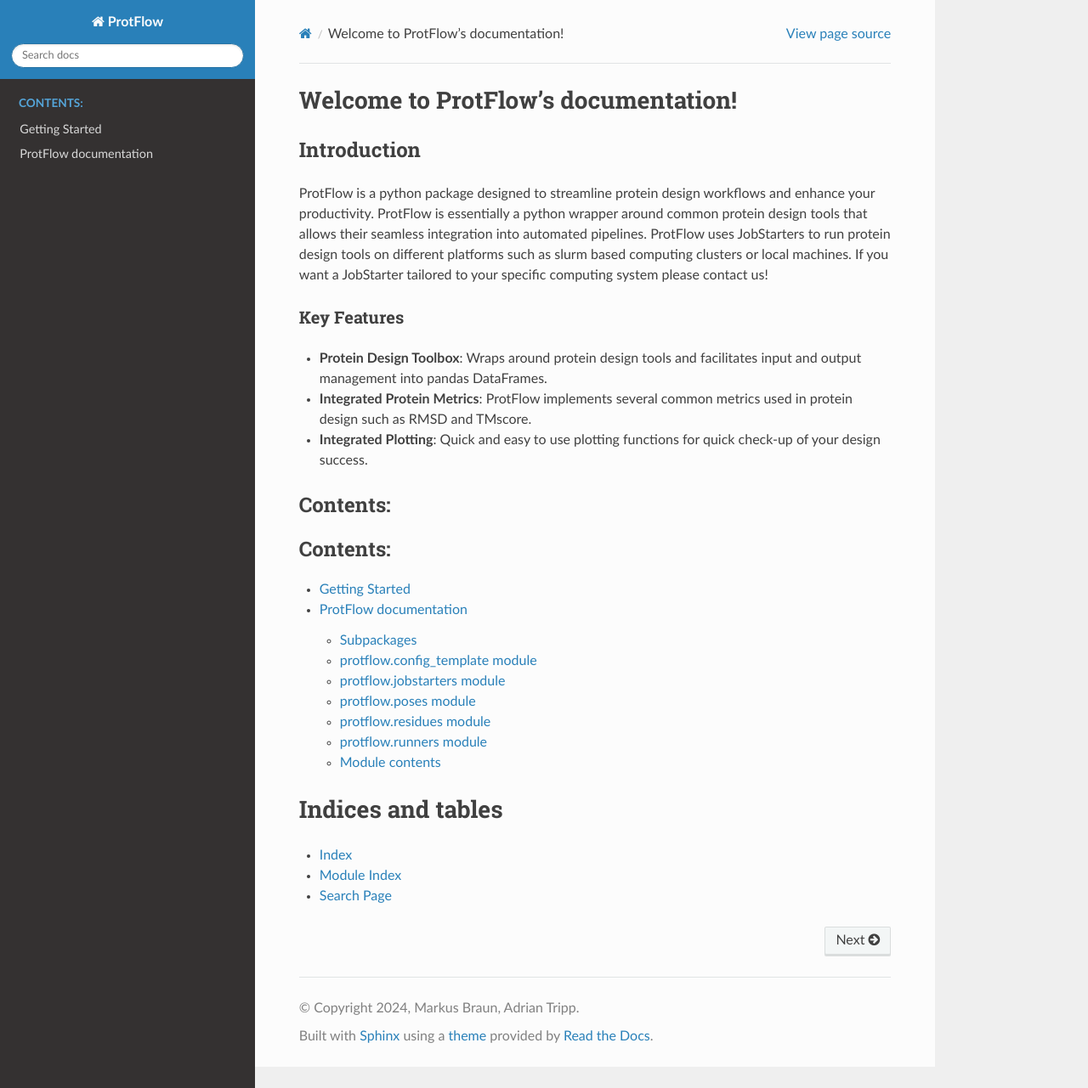
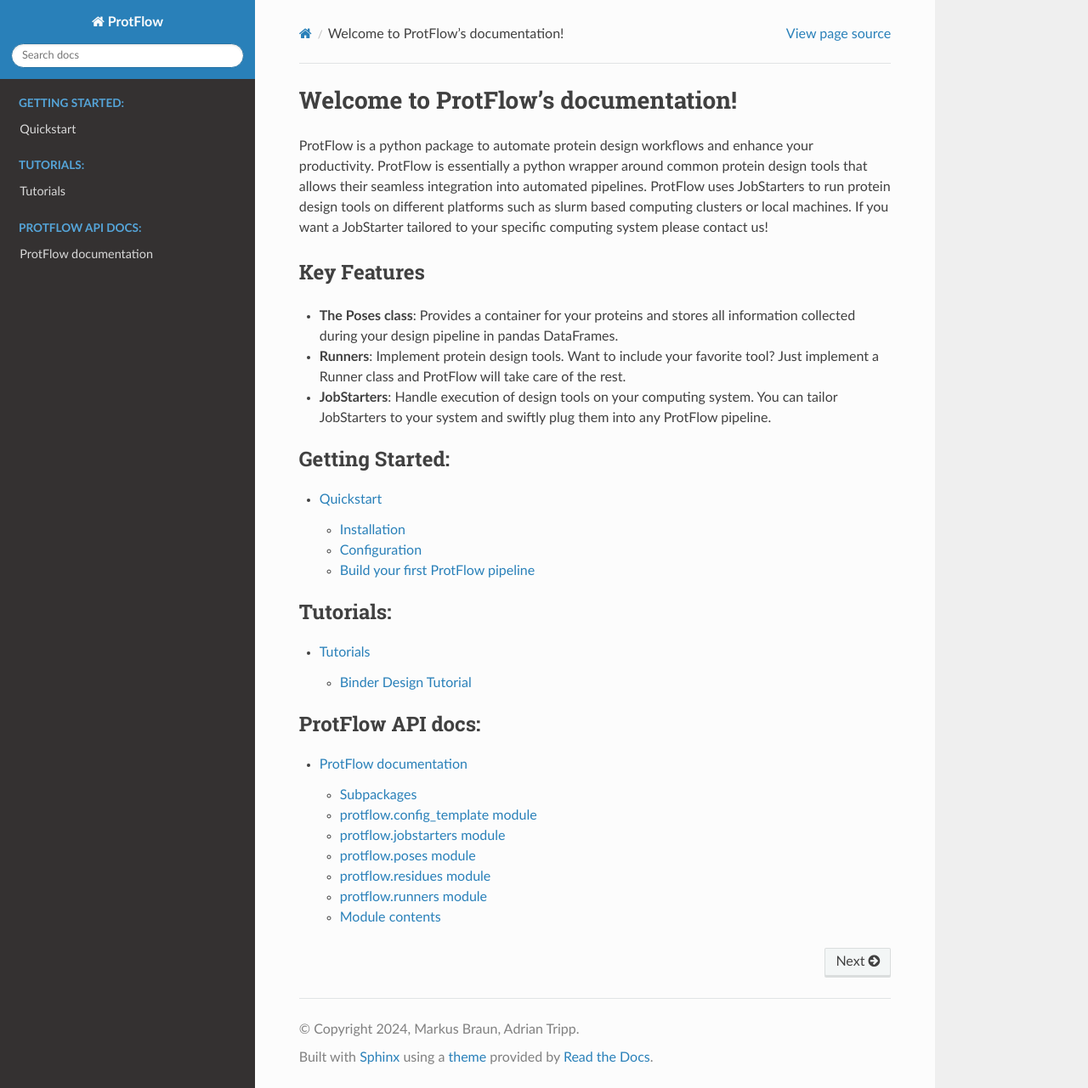
Before and after one commit to mabr3112/ProtFlow, a Sphinx documentation site: the page built from docs/source/index.rst, in a window 1280 px wide and 1281 px high. Shown: the whole window at 85% size. Built offline with Sphinx 7.4.7 and the Read the Docs theme 3.1.0, drawn with Linux system fonts in a browser that asks for light colours.

Commit message:
Implemented new documentation structure

```diff
--- a/docs/source/index.rst
+++ b/docs/source/index.rst
@@ -3,34 +3,34 @@
    You can adapt this file completely to your liking, but it should at least
    contain the root `toctree` directive.
 
+.. _home:
+
 Welcome to ProtFlow's documentation!
 ====================================
 
-Introduction
-------------
-
-ProtFlow is a python package designed to streamline protein design workflows and enhance your productivity. ProtFlow is essentially a python wrapper around common protein design tools that allows their seamless integration into automated pipelines. ProtFlow uses JobStarters to run protein design tools on different platforms such as slurm based computing clusters or local machines. If you want a JobStarter tailored to your specific computing system please contact us!
+ProtFlow is a python package to automate protein design workflows and enhance your productivity. ProtFlow is essentially a python wrapper around common protein design tools that allows their seamless integration into automated pipelines. ProtFlow uses JobStarters to run protein design tools on different platforms such as slurm based computing clusters or local machines. If you want a JobStarter tailored to your specific computing system please contact us!
 
 Key Features
 ^^^^^^^^^^^^
 
-- **Protein Design Toolbox**: Wraps around protein design tools and facilitates input and output management into pandas DataFrames.
-- **Integrated Protein Metrics**: ProtFlow implements several common metrics used in protein design such as RMSD and TMscore.
-- **Integrated Plotting**: Quick and easy to use plotting functions for quick check-up of your design success.
-
-Contents:
----------
+- **The Poses class**: Provides a container for your proteins and stores all information collected during your design pipeline in pandas DataFrames.
+- **Runners**: Implement protein design tools. Want to include your favorite tool? Just implement a Runner class and ProtFlow will take care of the rest.
+- **JobStarters**: Handle execution of design tools on your computing system. You can tailor JobStarters to your system and swiftly plug them into any ProtFlow pipeline.
 
 .. toctree::
    :maxdepth: 2
-   :caption: Contents:
+   :caption: Getting Started:
 
-   quickstart
+   quickstart/index
+
+.. toctree::
+   :maxdepth: 2
+   :caption: Tutorials:
+
+   tutorials/index
+
+.. toctree::
+   :maxdepth: 2
+   :caption: ProtFlow API docs:
+
    protflow
-
-Indices and tables
-==================
-
-* :ref:`genindex`
-* :ref:`modindex`
-* :ref:`search`
--- a/docs/source/quickstart.rst
+++ /dev/null
@@ -1,4 +0,0 @@
-Getting Started
-===============
-
-This is the quickstart guide for ProtFlow, a framework to manage design workflows on computing clusters and local systems.
--- /dev/null
+++ b/docs/source/quickstart/first_pipeline.rst
@@ -0,0 +1,6 @@
+.. _first_pipeline
+
+Build your first ProtFlow pipeline
+==================================
+
+We are delighted you made it this far! Unfortunately, this section is still under construction.
--- /dev/null
+++ b/docs/source/quickstart/index.rst
@@ -0,0 +1,11 @@
+Quickstart
+==========
+
+New to ProtFlow? Start here!
+
+.. toctree::
+    :maxdepth: 1
+
+    installation
+    configuration
+    first_pipeline
--- /dev/null
+++ b/docs/source/tutorials/index.rst
@@ -0,0 +1,9 @@
+Tutorials
+=========
+
+Welcome to the ProtFlow tutorials!
+
+.. toctree::
+    :maxdepth: 1
+
+    binder_design
```
Also changed, not shown: docs/source/quickstart/configuration.rst (added, +54 -0 lines), docs/source/quickstart/installation.rst (added, +48 -0 lines), docs/source/tutorials/binder_design.rst (added, +11 -0 lines).
